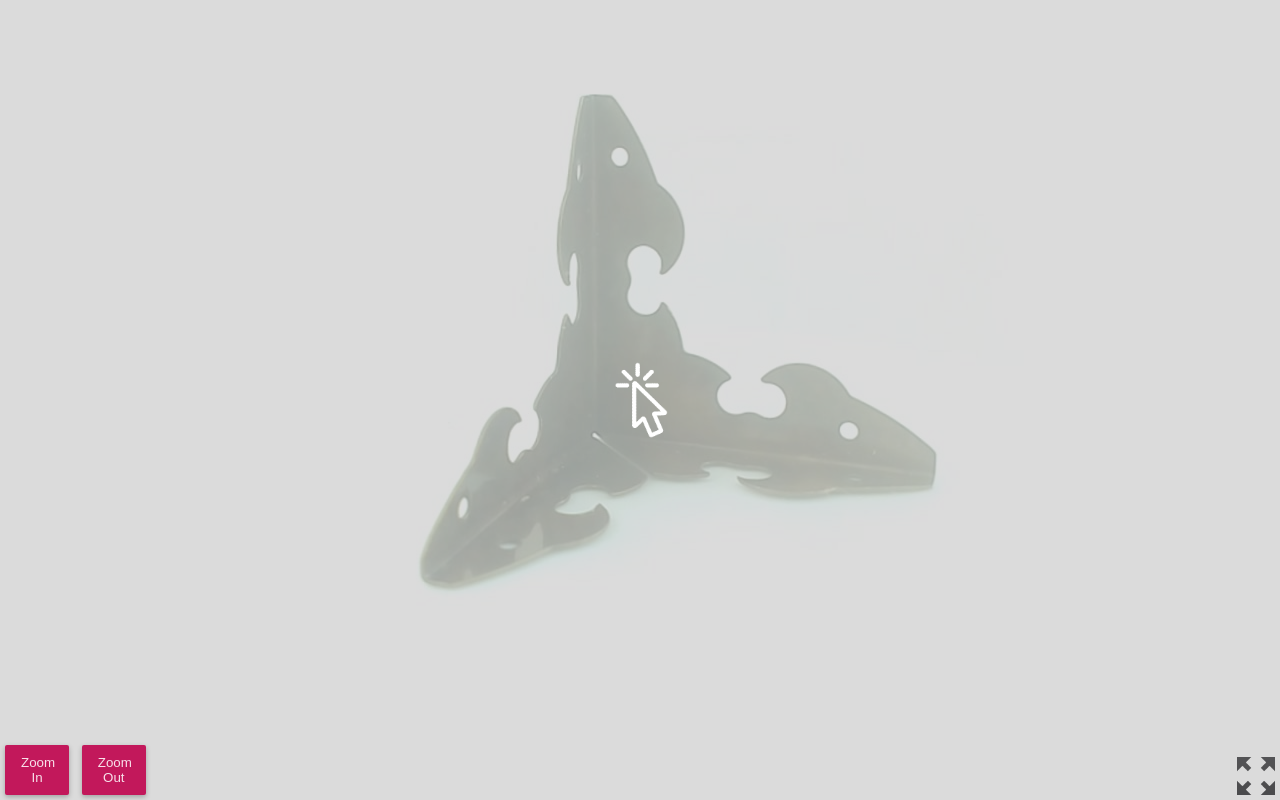
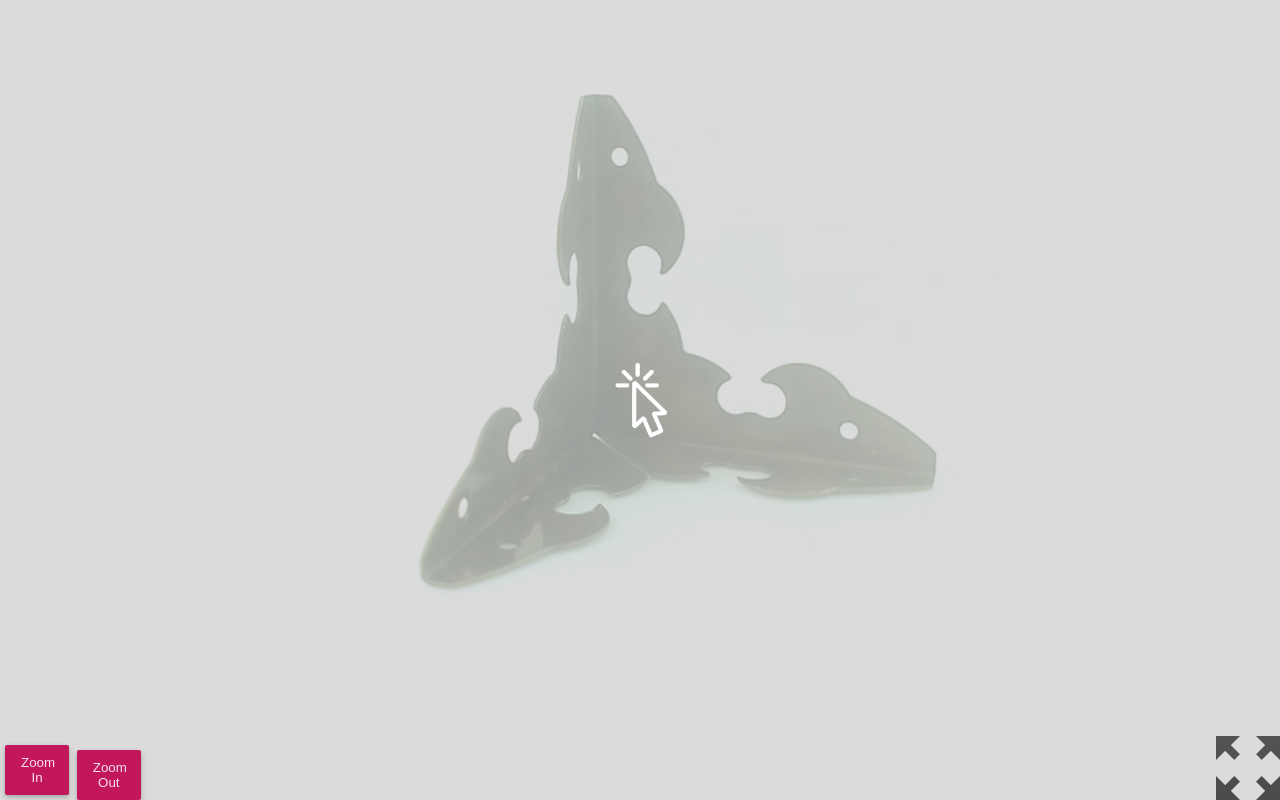
Before and after one commit to superlot/zoomm, a plain HTML site: page index.html in a window 1280 px wide. Drawn offline with Linux system fonts and the light colour scheme.

Commit message:
Update index.html

```diff
--- a/index.html
+++ b/index.html
@@ -17,10 +17,11 @@
       body { -ms-touch-action: ;
 	  }
 
-	  #turntable{
-top: 0px !important;
+ #viewwindow{
+
+position: static !important;
+
 }
-
 
 @media (min-width: 768px) {
   body {
@@ -55,9 +56,9 @@ position:absolute; !important;
   z-index:999;
   right:0;
   bottom:0;
-  margin-right:5px;
-  width:3%;
-  margin-bottom:5px;
+  *margin-right:5px;
+  *width:3%;
+  *margin-bottom:5px;
 }
 
 	 #btnZmIn{
@@ -75,12 +76,12 @@ position:absolute; !important;
   z-index:999;
   left:6%;
   bottom:0;
-  margin-left:5px;
+  *margin-left:5px;
   width:5%;
-  margin-bottom:5px;
+  **margin-bottom:5px;
 	 }
 
-      #back{
+      *#back{
 margin-top:%;
 margin-right:px;
 margin-bu:px;
@@ -113,7 +114,7 @@ max-width:80% !important;
     {
 #KeyShotVR{
 
-max-width:80% !important;
+*max-width:80% !important;
 }
 
 
@@ -181,7 +182,13 @@ max-width:80% !important;
 	<div id="KeyShotVR"></div>
 
 	</div>
-	<input id="full" type="image" src="images/fullpage.png" >
+	<input id="full" type="image" src="images/fullpage.png" style=" position:absolute;
+  z-index:999;
+  right:0;
+  bottom:0;
+  *margin-right:5px;
+  *width:3%;
+  *margin-bottom:5px; " >
 
 
 
```
